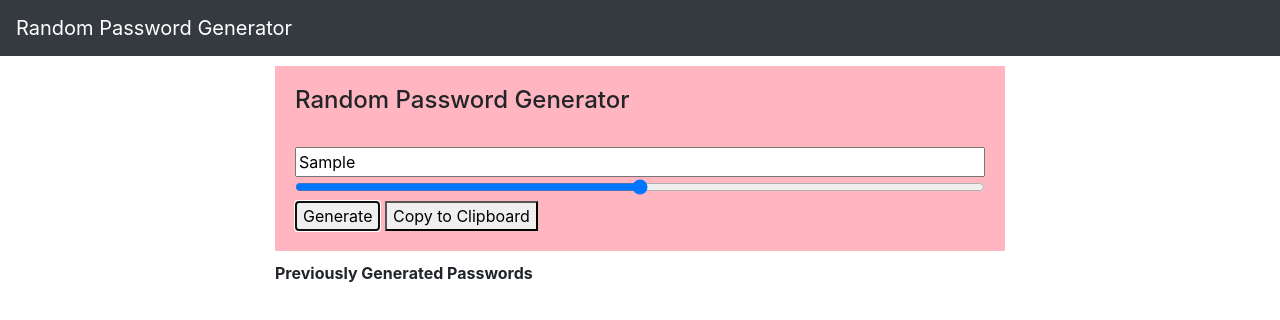
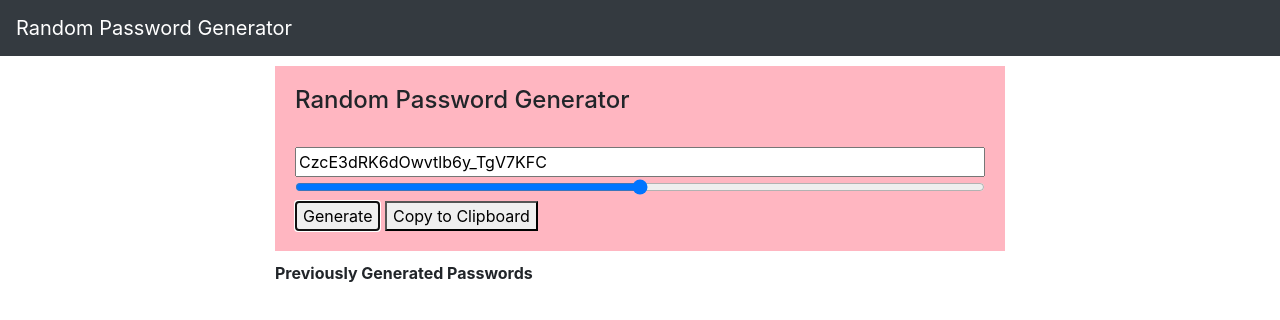
Before and after one commit to ThanhNgo888/PasswordGenerator, a plain HTML site: page index.html in a window 1280 px wide. Both pictures are taken after typing "Sample" into the empty fields and a click on the button "Generate". Drawn offline with nearby package versions, Linux system fonts and the light colour scheme.

Commit message:
password generated

```diff
--- a/index.html
+++ b/index.html
@@ -30,7 +30,7 @@
                     <br>
                     <input type="range" min="0" max="50" name="slider" id="slider">
                     <br>
-                    <button onclick="">Generate</button>
+                    <button onclick="generate()">Generate</button>
                     <button onclick="">Copy to Clipboard</button>
                     <div id="length"></div>
                 </div>
--- a/script.js
+++ b/script.js
@@ -0,0 +1,18 @@
+//generate random password
+function generate(){
+    //set password length/complexity
+    let complexity = document.getElementById("slider").value;
+
+    //possible password values
+    let values = "ABCDEFGHIJKLMNOPQRSTUVWZYZabcdefghijklmnopqrstuvwxyz1234567890!@#$%^&*()_+";
+
+    let password = "";
+
+    //create for loop to choose password characters
+    for(var i = 0; i <=complexity; i++){
+        password = password + values.charAt(Math.floor(Math.random() * Math.floor(values.length - 1)));
+    }
+
+    //add password to textbox/display area
+    document.getElementById("display").value = password;
+}
```
